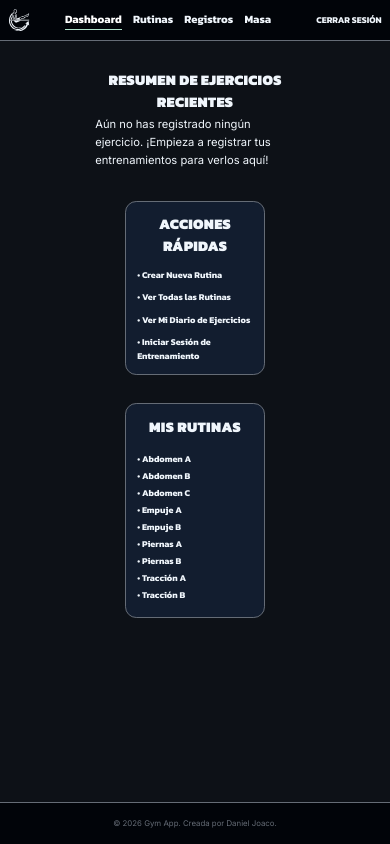
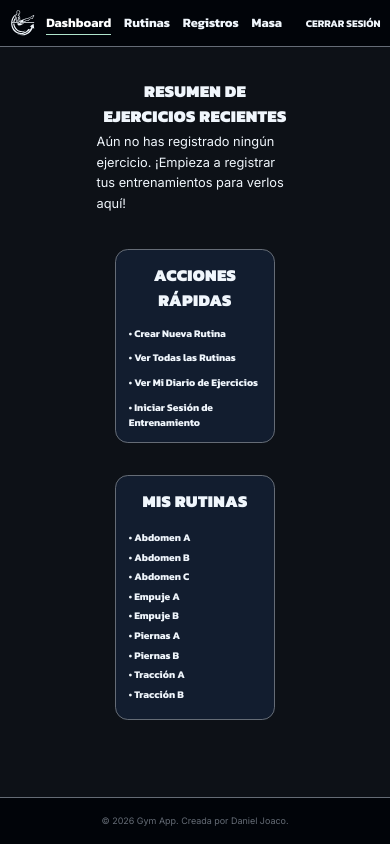
Before and after one commit to DanielJoaco/Django-Apps, a Django app: page / in a window 390 px wide. Run offline with Django 5.2, Linux system fonts and the light colour scheme; a user stored in the database is signed in; data comes from the database, SQL or seed files in the repository.

Commit message:
Se ajustaro estilos responsive

```diff
--- a/Gym_App/static/css/base.css
+++ b/Gym_App/static/css/base.css
@@ -58,7 +58,6 @@ body {
 main {
     flex: 1;
     background-color: var(--bg-dark-secondary);
-    width: 100%;
     padding: 3rem;
 }
 
@@ -333,9 +332,6 @@ footer p {
 }
 
 @media (max-width: 700px) {
-     html {
-          font-size: 35%; /* 1rem = 5px */
-     }
      .dashboard-container{
         flex-direction: column-reverse;
           align-items: center;
--- a/Gym_App/static/css/dashboard.css
+++ b/Gym_App/static/css/dashboard.css
@@ -4,7 +4,6 @@
 .dashboard-container {
     display: flex;
     gap: 5rem;
-    width: 100%;
     margin-top: 2rem;
     box-sizing: border-box;
 }
```
